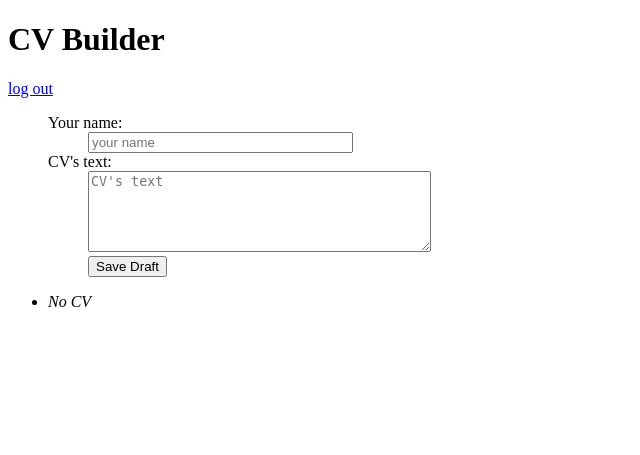
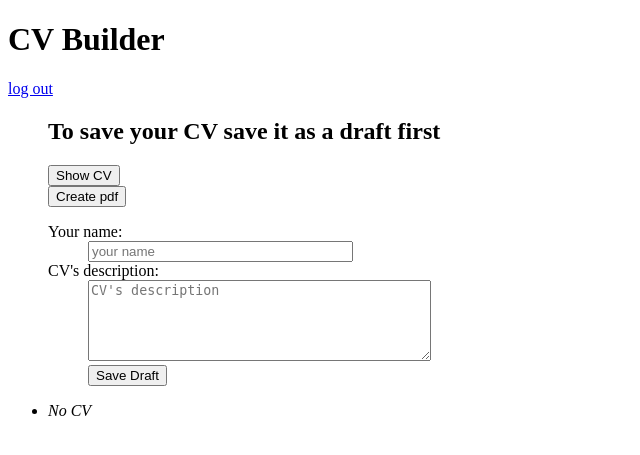
Before and after one commit to deouron/CV_builder, a Flask app: page /show_entries in a window 1280 px wide. Shown: the top 455 px of the page, without its empty margins (0-640 px from the left). Run offline with Flask 2, Linux system fonts and the light colour scheme; the visitor is signed in with stand-in values (Sample User, id 1); data that the repository does not hold is empty.

Commit message:
adding create_pdf function

```diff
--- a/app.py
+++ b/app.py
@@ -1,6 +1,7 @@
 import sqlite3
 import os
-from flask import Flask, request, redirect, url_for, abort, render_template, flash, session, g, escape
+from flask import Flask, request, redirect, url_for, abort, render_template, flash, session, g, escape, send_file
+from pdfkit import from_file, from_string
 
 
 # CVs = dict()  # username: table_id
@@ -66,9 +67,9 @@ def add_entry():
     if not session.get('logged_in'):
         abort(401)
     db = get_db()
-    db.execute('insert into entries (title, text, login) values (?, ?, ?)',
-               [request.form['title'], request.form['text'], session['username']])
-    print(request.form['title'], request.form['text'], session['username'])
+    db.execute('insert into entries (title, description, login) values (?, ?, ?)',
+               [request.form['title'], request.form['description'], session['username']])
+    print(request.form['title'], request.form['description'], session['username'])
     db.commit()
     flash('New entry was successfully posted')
     return redirect(url_for('show_entries'))
@@ -86,7 +87,7 @@ def index():
 def show_entries():
     db = get_db()
     # try:
-    cur = db.execute(f"select title, text from entries where login='{session['username']}' order by id desc limit 1")
+    cur = db.execute(f"select title, description from entries where login='{session['username']}' order by id desc limit 1")
     # except Exception as e:
     #     print(e)
     #     return render_template('show_entries.html')
@@ -132,6 +133,60 @@ def logout():
     return redirect(url_for('hello_page'))
 
 
+@app.route('/cv_helper', methods=['POST'])
+def cv_helper():
+    if not session.get('logged_in'):
+        abort(401)
+    return redirect(url_for('create_cv'))
+
+
+@app.route('/create_cv')
+def create_cv():
+    if not session.get('logged_in'):
+        abort(401)
+    db = get_db()
+    cur = db.execute(
+        f"select title, text from entries where login='{session['username']}' order by id desc limit 1")
+    entries = cur.fetchall()
+    if len(entries) > 0:
+        return render_template('cv.html', entries=entries)
+    flash('You should to save your CV as a draft first')
+    return render_template('show_entries.html', entries=entries)
+
+
+@app.route('/pdf_helper', methods=['POST'])
+def pdf_helper():
+    if not session.get('logged_in'):
+        abort(401)
+    return redirect(url_for('create_pdf'))
+
+
+@app.route('/create_pdf')
+def create_pdf():
+    db = get_db()
+    cur = db.execute(
+        f"select title, description from entries where login='{session['username']}' order by id desc limit 1")
+    entries = cur.fetchone()
+    if len(entries) > 0:
+        text = f"""
+        <!DOCTYPE html>
+        <html>
+        <body>
+            <h2>Name:</h2> {entries['title']}
+            <h2>Description:</h2> {entries['description'] }
+        <body>
+        </html>
+        """
+        # text = 'Name: ' + str(entries['title']) + \
+        #        '\nDescription: ' + str(entries['description'])
+        from_string(text, 'cv.pdf')
+        # with open('templates/cv.html') as f:
+        #     from_file(f, 'cv.pdf')
+        return send_file('cv.pdf', as_attachment=True)
+    flash('You should to save your CV as a draft first')
+    return render_template('show_entries.html', entries=entries)
+
+
 @app.errorhandler(404)
 def page_not_found(error):
     return render_template('page_not_found.html'), 404
--- a/scheme.sql
+++ b/scheme.sql
@@ -2,6 +2,6 @@ drop table if exists entries;
 create table entries (
     id integer primary key autoincrement,
     title text not null,
-    text text not null,
+    description text not null,
     login text not null
 );
--- a/templates/show_entries.html
+++ b/templates/show_entries.html
@@ -1,30 +1,39 @@
 {% extends "layout.html" %} {% block body %}
 
 <ul class=entries>
+
+<form action="{{ url_for('cv_helper') }}" method=post class=cv_helper>
+    <h2>To save your CV save it as a draft first</h2>
+    <input type=submit value="Show CV">
+</form>
+
+<form action="{{ url_for('pdf_helper') }}" method=post class=pdf_helper>
+    <input type=submit value="Create pdf">
+</form>
 
 {% for entry in entries %}
     {% if session.logged_in %}
         <form action="{{ url_for('add_entry') }}" method=post class=add-entry>
         <dl>
-        <dt>Your name:
-        <dd><input type=text size=30 name=title value="{{ entry.title }}" placeholder="your name">
-        <dt>CV's text:
-        <dd><textarea name=text rows=5 cols=40" placeholder="CV's text">{{ entry.text|safe }}</textarea>
+            <dt>Your name:
+            <dd><input type=text size=30 name=title value="{{ entry.title }}" placeholder="your name">
+            <dt>CV's description:
+            <dd><textarea name=description rows=5 cols=40" placeholder="CV's description">{{ entry.description|safe }}</textarea>
             <dd><input type=submit value="Save Draft">
         </dl>
         </form>
     {% endif %}
     <li><h1>Your draft:</h1>
         <h2>Your name:</h2> {{ entry.title }}
-        <h2>CV's text:</h2> {{ entry.text|safe }}
+        <h2>CV's description:</h2> {{ entry.description|safe }}
 {% else %}
         {% if session.logged_in %}
         <form action="{{ url_for('add_entry') }}" method=post class=add-entry>
         <dl>
-        <dt>Your name:
-        <dd><input type=text size=30 name=title placeholder="your name">
-        <dt>CV's text:
-        <dd><textarea name=text rows=5 cols=40 placeholder="CV's text"></textarea>
+            <dt>Your name:
+            <dd><input type=text size=30 name=title placeholder="your name">
+            <dt>CV's description:
+            <dd><textarea name=description rows=5 cols=40 placeholder="CV's description"></textarea>
             <dd><input type=submit value="Save Draft">
         </dl>
         </form>
```
Also changed, not shown: templates/cv.html (added, +10 -0 lines), flaskr.db.
